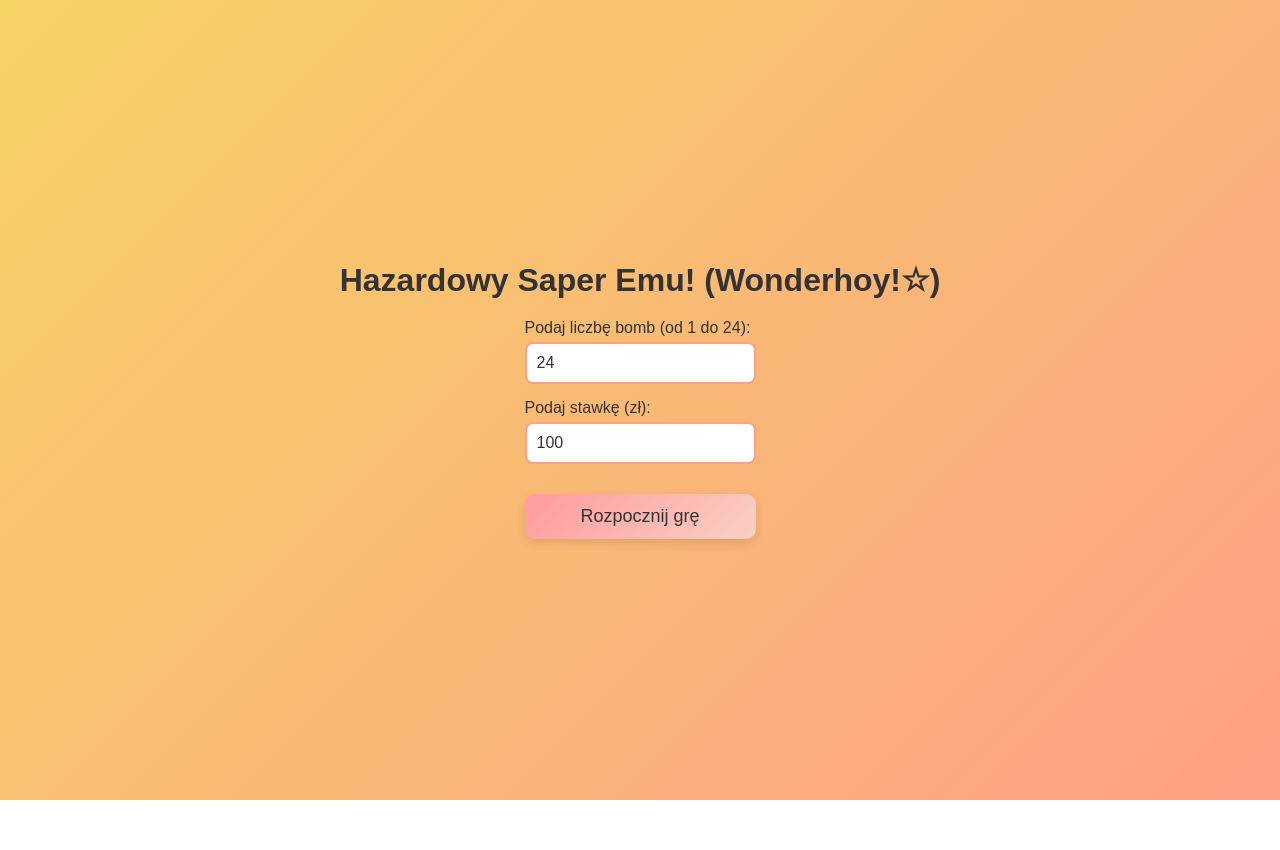
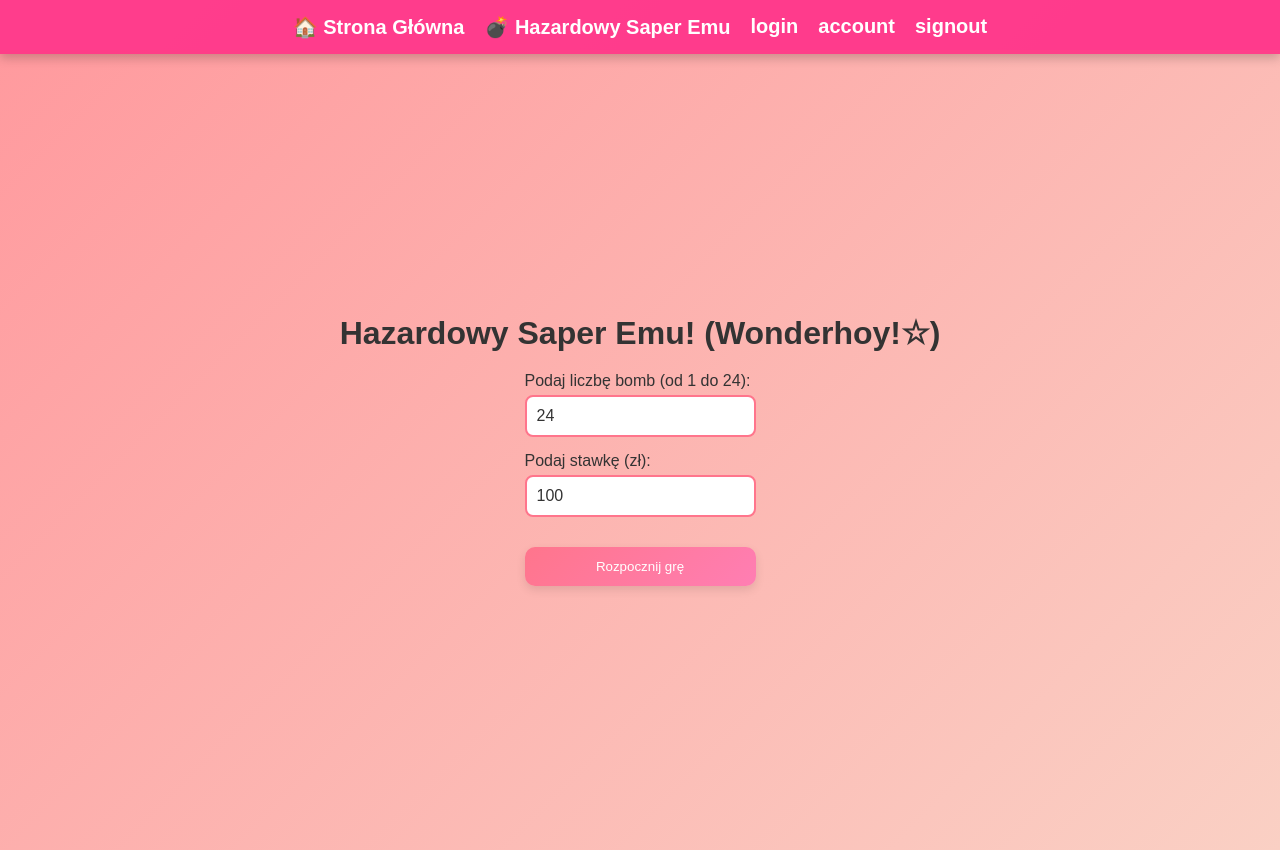
Before and after one commit to deefyy/mines-gambling-game, a Next.js app: page /saper in a window 1280 px wide. Before the commit the page ends 800 px from the top, so only its background shows below. Built offline with nearby package versions, Linux system fonts and the light colour scheme.

Commit message:
Fixing Css
Not done yet tho.

```diff
--- /dev/null
+++ b/app/components/Navbar.js
@@ -0,0 +1,18 @@
+'use client';
+
+import Link from 'next/link';
+import styles from './Navbar.module.css';
+
+export default function Navbar() {
+  return (
+    <nav className={styles.navbar}>
+      <ul>
+        <li><Link href="/">🏠 Strona Główna</Link></li>
+        <li><Link href="/saper">💣 Hazardowy Saper Emu</Link></li>
+        <li><Link href="/login">login</Link></li>
+        <li><Link href="/account">account</Link></li>
+        <li><Link href="/signout">signout</Link></li>
+      </ul>
+    </nav>
+  );
+}
--- /dev/null
+++ b/app/components/Navbar.module.css
@@ -0,0 +1,35 @@
+.navbar {
+  position: fixed;
+  left: 0;
+  width: 100%;
+  background-color: rgba(255, 51, 133, 0.9);
+  padding: 15px;
+  text-align: center;
+  box-shadow: 0px 4px 10px rgba(0, 0, 0, 0.2);
+  z-index: 1000;
+}
+
+.navbar ul {
+  list-style: none;
+  padding: 0;
+  margin: 0;
+  display: flex;
+  justify-content: center;
+  gap: 20px;
+}
+
+.navbar ul li {
+  display: inline;
+}
+
+.navbar ul li a {
+  color: white;
+  font-size: 20px;
+  text-decoration: none;
+  font-weight: bold;
+  transition: color 0.3s;
+}
+
+.navbar ul li a:hover {
+  color: yellow;
+}
--- a/app/globals.css
+++ b/app/globals.css
@@ -1,13 +1,6 @@
 :root {
-  --background: #ffffff;
-  --foreground: #171717;
-}
-
-@media (prefers-color-scheme: dark) {
-  :root {
-    --background: #0a0a0a;
-    --foreground: #ededed;
-  }
+  background: linear-gradient(135deg, #ff99cc, #ff66cc);
+  min-height: 100vh;
 }
 
 html,
@@ -40,3 +33,7 @@ a {
     color-scheme: dark;
   }
 }
+
+.content {
+  padding-top: 50px;
+}
--- a/app/layout.js
+++ b/app/layout.js
@@ -1,26 +1,14 @@
-import { Geist, Geist_Mono } from "next/font/google";
-import "./globals.css";
-
-const geistSans = Geist({
-  variable: "--font-geist-sans",
-  subsets: ["latin"],
-});
-
-const geistMono = Geist_Mono({
-  variable: "--font-geist-mono",
-  subsets: ["latin"],
-});
-
-export const metadata = {
-  title: "Create Next App",
-  description: "Generated by create next app",
-};
+import Navbar from './components/Navbar';
+import './globals.css';
 
 export default function RootLayout({ children }) {
   return (
-    <html lang="en">
-      <body className={`${geistSans.variable} ${geistMono.variable}`}>
-        {children}
+    <html lang="pl">
+      <body>
+        <Navbar />
+        <main className="content">
+          {children}
+        </main>
       </body>
     </html>
   );
--- a/app/page.module.css
+++ b/app/page.module.css
@@ -1,168 +1,75 @@
-.page {
-  --gray-rgb: 0, 0, 0;
-  --gray-alpha-200: rgba(var(--gray-rgb), 0.08);
-  --gray-alpha-100: rgba(var(--gray-rgb), 0.05);
-
-  --button-primary-hover: #383838;
-  --button-secondary-hover: #f2f2f2;
-
-  display: grid;
-  grid-template-rows: 20px 1fr 20px;
-  align-items: center;
-  justify-items: center;
-  min-height: 100svh;
-  padding: 80px;
-  gap: 64px;
-  font-family: var(--font-geist-sans);
+.container {
+  text-align: center;
+  padding: 20px;
+  background: linear-gradient(135deg, #ff99cc, #ff66cc);
+  min-height: calc(100vh - 50px);
 }
 
-@media (prefers-color-scheme: dark) {
-  .page {
-    --gray-rgb: 255, 255, 255;
-    --gray-alpha-200: rgba(var(--gray-rgb), 0.145);
-    --gray-alpha-100: rgba(var(--gray-rgb), 0.06);
+.navbar {
+  background-color: #ff3385;
+  padding: 10px;
+  border-radius: 10px;
+  margin-bottom: 20px;
+}
 
-    --button-primary-hover: #ccc;
-    --button-secondary-hover: #1a1a1a;
-  }
+.navbar ul {
+  list-style: none;
+  padding: 0;
+  margin: 0;
+  display: flex;
+  justify-content: center;
+  gap: 20px;
+}
+
+.navbar ul li {
+  display: inline;
+}
+
+.navbar ul li a {
+  color: white;
+  font-size: 20px;
+  text-decoration: none;
+  font-weight: bold;
+  transition: color 0.3s;
+}
+
+.navbar ul li a:hover {
+  color: yellow;
 }
 
 .main {
-  display: flex;
-  flex-direction: column;
-  gap: 32px;
-  grid-row-start: 2;
+  color: white;
+  padding: 20px;
+  border-radius: 15px;
 }
 
-.main ol {
-  font-family: var(--font-geist-mono);
-  padding-left: 0;
-  margin: 0;
-  font-size: 14px;
-  line-height: 24px;
-  letter-spacing: -0.01em;
-  list-style-position: inside;
+.title {
+  font-size: 40px;
+  font-weight: bold;
+  text-shadow: 2px 2px #ff0055;
 }
 
-.main li:not(:last-of-type) {
-  margin-bottom: 8px;
+.description {
+  font-size: 20px;
+  margin-top: 10px;
 }
 
-.main code {
-  font-family: inherit;
-  background: var(--gray-alpha-100);
-  padding: 2px 4px;
-  border-radius: 4px;
-  font-weight: 600;
+.links {
+  margin-top: 30px;
 }
 
-.ctas {
-  display: flex;
-  gap: 16px;
+.gameLink {
+  display: inline-block;
+  background-color: #ff0055;
+  color: white;
+  padding: 15px 25px;
+  font-size: 22px;
+  font-weight: bold;
+  border-radius: 10px;
+  text-decoration: none;
+  transition: background 0.3s;
 }
 
-.ctas a {
-  appearance: none;
-  border-radius: 128px;
-  height: 48px;
-  padding: 0 20px;
-  border: none;
-  border: 1px solid transparent;
-  transition:
-    background 0.2s,
-    color 0.2s,
-    border-color 0.2s;
-  cursor: pointer;
-  display: flex;
-  align-items: center;
-  justify-content: center;
-  font-size: 16px;
-  line-height: 20px;
-  font-weight: 500;
+.gameLink:hover {
+  background-color: #ff3385;
 }
-
-a.primary {
-  background: var(--foreground);
-  color: var(--background);
-  gap: 8px;
-}
-
-a.secondary {
-  border-color: var(--gray-alpha-200);
-  min-width: 180px;
-}
-
-.footer {
-  grid-row-start: 3;
-  display: flex;
-  gap: 24px;
-}
-
-.footer a {
-  display: flex;
-  align-items: center;
-  gap: 8px;
-}
-
-.footer img {
-  flex-shrink: 0;
-}
-
-/* Enable hover only on non-touch devices */
-@media (hover: hover) and (pointer: fine) {
-  a.primary:hover {
-    background: var(--button-primary-hover);
-    border-color: transparent;
-  }
-
-  a.secondary:hover {
-    background: var(--button-secondary-hover);
-    border-color: transparent;
-  }
-
-  .footer a:hover {
-    text-decoration: underline;
-    text-underline-offset: 4px;
-  }
-}
-
-@media (max-width: 600px) {
-  .page {
-    padding: 32px;
-    padding-bottom: 80px;
-  }
-
-  .main {
-    align-items: center;
-  }
-
-  .main ol {
-    text-align: center;
-  }
-
-  .ctas {
-    flex-direction: column;
-  }
-
-  .ctas a {
-    font-size: 14px;
-    height: 40px;
-    padding: 0 16px;
-  }
-
-  a.secondary {
-    min-width: auto;
-  }
-
-  .footer {
-    flex-wrap: wrap;
-    align-items: center;
-    justify-content: center;
-  }
-}
-
-@media (prefers-color-scheme: dark) {
-  .logo {
-    filter: invert();
-  }
-}
--- a/app/saper/page.module.css
+++ b/app/saper/page.module.css
@@ -1,11 +1,15 @@
-/* page.module.css - Emu's Wonderhoyowy styl, jasny i pełen energii! Wonderhoy!☆ */
+/* 🎀 Emu's Wonderhoyowy styl */
 
+/* 🌈 Tło dla całej strony */
 .container {
-    background: linear-gradient(135deg, #f6d365, #fda085); /* Ciepły, jasny gradient */
+  background: linear-gradient(135deg, #ff9a9e, #fad0c4); /* Pastelowy gradient */
+  background-size: cover; /* Tło dopasowuje się do rozmiaru strony */
+  background-attachment: fixed; /* Tło nie przewija się */
   color: #333;
   text-align: center;
   padding: 40px 20px;
-    min-height: 100vh;
+  min-height: 100vh; /* Pełna wysokość strony */
+  width: 100%; /* Pełna szerokość strony */
   display: flex;
   flex-direction: column;
   justify-content: center;
@@ -13,112 +17,121 @@
   font-family: 'Arial', sans-serif;
 }
 
+/* 🧱 Wrapper na menu i planszę */
 .mainWrapper {
-    display: flex;
-    flex-wrap: wrap;
+  display: flex; /* Ustawiamy kontenery obok siebie */
+  flex-direction: row;
+  gap: 30px; /* Odstęp między kontenerami */
   justify-content: center;
   align-items: flex-start;
-    gap: 20px;
   width: 100%;
-    max-width: 1200px;
+  max-width: 1200px; /* Ograniczamy szerokość całej gry */
+  padding: 20px; /* Odstępy po bokach */
+  flex-wrap: wrap; /* 🔥 Responsywność – kontenery przechodzą pod siebie na małych ekranach */
 }
 
+/* 📜 Menu boczne */
 .menu {
-    flex: 0 0 320px;
-    background-color: rgba(255, 255, 255, 0.95);
+  flex: 0 1 300px; /* Elastyczna szerokość menu */
+  background-color: rgba(255, 255, 255, 0.95); /* Delikatny biały */
   padding: 30px;
   border-radius: 15px;
   box-shadow: 0 4px 20px rgba(0, 0, 0, 0.1);
-    margin-bottom: 20px;
+  text-align: left;
 }
 
+/* 🎯 Plansza gry */
 .board {
-    display: flex;
-    justify-content: center;
-    align-items: center;
+  flex: 1; /* Plansza zajmuje resztę przestrzeni */
+  max-width: 600px; /* Ograniczamy szerokość planszy */
+  background: rgba(255, 255, 255, 0.9); /* Delikatne pastelowe tło */
   padding: 20px;
   border-radius: 15px;
-    background-color: #ffffff;
-    box-shadow: 0 0 15px rgba(0, 0, 0, 0.1);
+  box-shadow: 0 0 20px rgba(0, 0, 0, 0.1);
 }
 
-  .info {
-    margin-bottom: 20px;
-    font-size: 18px;
+/* 🎲 Siatka pól gry */
+.grid {
+  display: grid;
+  grid-template-columns: repeat(5, 1fr); /* Siatka 5 kolumn */
+  gap: 10px; /* Odstęp między polami */
+  width: 100%; /* Plansza zajmuje pełną szerokość kontenera */
 }
 
-  .grid {
-    display: grid;
-    grid-template-columns: repeat(5, 60px);
-    grid-gap: 10px;
-  }
-
+/* 🎯 Każde pole */
 .cell {
   width: 60px;
   height: 60px;
   display: flex;
   justify-content: center;
   align-items: center;
+  font-size: 22px;
+  font-weight: bold;
+  background-color: #ffeef2; /* Pastelowy róż */
+  border: 2px solid #ff758c; /* Różowa ramka */
+  border-radius: 10px;
   cursor: pointer;
-    font-weight: bold;
-    font-size: 22px;
-    user-select: none;
-    border: 2px solid #fda085; /* Jasny, ciepły kolor obramowania */
-    border-radius: 10px;
   transition: background-color 0.3s, transform 0.2s;
 }
 
+/* ✨ Efekt po najechaniu */
 .cell:hover {
-    transform: scale(1.05);
+  background-color: #ffd6e0; /* Jaśniejszy róż */
+  transform: scale(1.05); /* Powiększenie */
 }
 
-  .hidden {
-    background-color: #e0f7fa; /* Jasny, świeży błękit */
-  }
-
+/* ✅ Odkryte bezpieczne pole */
 .revealedSafe {
   background: #a8e6cf; /* Pastelowa zieleń */
   box-shadow: 0 0 10px #a8e6cf;
 }
 
+/* 💣 Odkryta bomba */
 .revealedBomb {
-    background: #ff8b94; /* Delikatny, jasny czerwony */
+  background: #ff8b94; /* Pastelowy czerwony */
   box-shadow: 0 0 15px #ff8b94;
 }
 
+/* 🚫 Blokada po zakończeniu gry */
 .disabled {
   cursor: not-allowed;
-    opacity: 0.8;
+  opacity: 0.7;
 }
 
-  .gameOver {
-    color: #e74c3c;
+/* 🟢 Status gry */
+.gameStatus, .gameOver {
+  margin-top: 10px;
+  text-align: center;
   font-weight: bold;
-    text-shadow: 0 0 10px #e74c3c;
-    margin-top: 10px;
 }
 
+/* 🟢 Wygrana */
 .gameStatus {
   color: #27ae60;
   text-shadow: 0 0 8px #27ae60;
-    margin-top: 10px;
 }
 
+/* 🔴 Przegrana */
+.gameOver {
+  color: #e74c3c;
+  text-shadow: 0 0 10px #e74c3c;
+}
+
+/* 🎀 Przyciski */
 .btn {
   padding: 12px 25px;
   margin-top: 15px;
+  background: linear-gradient(135deg, #ff758c, #ff7eb3);
+  color: #fff;
+  border: none;
+  border-radius: 10px;
   cursor: pointer;
-    font-size: 18px;
-    border: none;
-    background: linear-gradient(135deg, #ff9a9e, #fad0c4); /* Jasny, pastelowy gradient */
-    color: #333;
-    border-radius: 10px;
   box-shadow: 0 4px 10px rgba(0, 0, 0, 0.1);
   transition: background 0.3s, transform 0.2s;
 }
 
 .btn:hover {
-    background: linear-gradient(135deg, #fad0c4, #ff9a9e);
+  background: linear-gradient(135deg, #ff7eb3, #ff758c);
   transform: translateY(-2px);
 }
 
@@ -127,6 +140,7 @@
   opacity: 0.5;
 }
 
+/* 📝 Formularz startowy */
 .startForm {
   margin-top: 20px;
   display: flex;
@@ -134,20 +148,50 @@
   gap: 15px;
 }
 
+/* 📜 Pojedyncza sekcja formularza */
 .formGroup {
   display: flex;
   flex-direction: column;
   align-items: flex-start;
 }
 
+/* 🔢 Pola wejściowe formularza */
 .inputField {
   padding: 10px;
   font-size: 16px;
   width: 100%;
   box-sizing: border-box;
   margin-top: 5px;
-    border: 2px solid #fda085;
+  border: 2px solid #ff758c; /* Różowe obramowanie */
   border-radius: 8px;
-    background: #ffffff;
+  background: #ffffff; /* Białe wnętrze */
   color: #333;
+  transition: border-color 0.3s, box-shadow 0.3s;
 }
+
+.inputField:focus {
+  border-color: #ff7eb3; /* Intensywny róż przy aktywacji */
+  box-shadow: 0 0 8px #ff7eb3;
+}
+
+/* 🌟 Responsywne style */
+@media (max-width: 768px) {
+  .mainWrapper {
+      flex-direction: column; /* Na małych ekranach menu i plansza pod sobą */
+      gap: 20px; /* Mniejszy odstęp */
+  }
+
+  .menu, .board {
+      max-width: 100%; /* Menu i plansza zajmują całą szerokość */
+  }
+
+  .grid {
+      grid-template-columns: repeat(3, 1fr); /* Mniej kolumn na małych ekranach */
+  }
+}
+
+@media (max-width: 480px) {
+  .grid {
+      grid-template-columns: repeat(2, 1fr); /* Tylko 2 kolumny na bardzo małych ekranach */
+  }
+}
```
Also changed, not shown: app/page.js (+14 -87 lines). Lines whose indentation alone changed are shown as unchanged.
